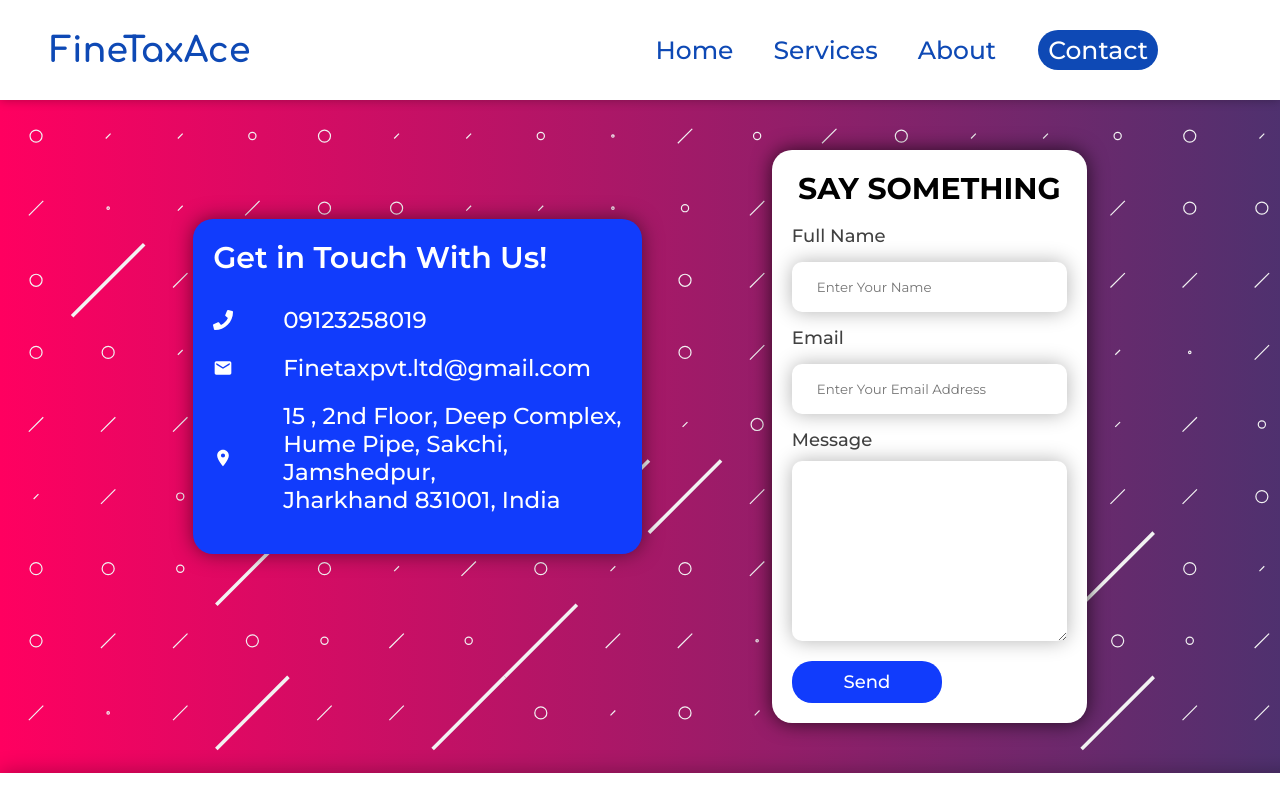
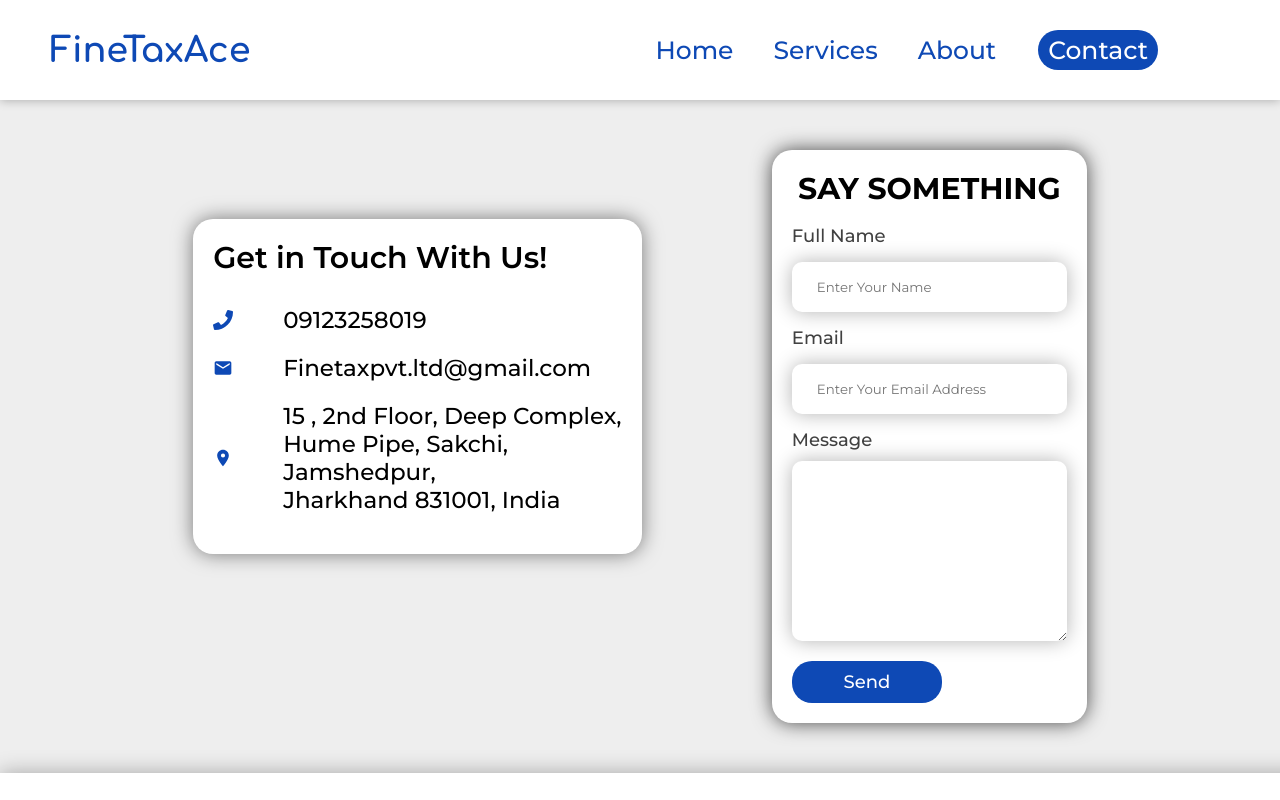
Before and after one commit to pinnintisagarSB/Finetaxace, a React (Create React App) app: page /contact in a window 1280 px wide. Shown: the top 800 px of the page. Built offline with nearby package versions, Linux system fonts and the light colour scheme.

Commit message:
commit on main

```diff
--- a/src/components/About.css
+++ b/src/components/About.css
@@ -30,7 +30,9 @@
     flex-direction: column;
     margin: 2rem;
     border-radius: 2rem;
-    background: transparent;
+    background-color: #EEEEEE;
+    padding: 1.5rem;
+    border: .1rem solid rgb(199, 199, 199);
     align-items: center;
 }
 .about-img img{
@@ -41,17 +43,19 @@
 .about-img h1{
     color: #000;
     font-size: 2.5rem;
-    font-weight: 500;
+    font-weight: 600;
     margin-bottom: 1rem;
 }
 .about-img p{
     color: #000;
-    font-size: 1.5rem;
+    font-size: 1.8rem;
     font-weight: 500;
 }
 .about-us{
     display: flex;
-    background-color: #fff;
+    background-color: #EEEEEE;
+    padding: 1.8rem;
+    border: .1rem solid rgb(199, 199, 199);
     flex-direction: column;
     text-align: center;
     padding: 3rem 5rem;
--- a/src/components/About.js
+++ b/src/components/About.js
@@ -36,7 +36,7 @@ const About = () => {
                    </div>
                    <div className="about-img">
                    <img src={Img1} alt="" />
-                   <h1>N SUSHILA KUMARI</h1>
+                   <h1>NALLABOTULA SUSHILA KUMARI</h1>
                    <p>Founder</p>
                </div>
                </div>
--- a/src/components/Card.css
+++ b/src/components/Card.css
@@ -14,7 +14,7 @@
 }
 .card-container h2{
     display: flex;
-    color: crimson;
+    color: #0E49B5;
     font-size: 3rem;
     margin-top: 1rem;
     justify-content: center;
--- a/src/components/Contact.css
+++ b/src/components/Contact.css
@@ -4,6 +4,7 @@
     position: relative;
     justify-content: center;
     z-index: 1;
+    background-color: #EEEEEE;
     padding-bottom: 0rem;
 }
 .contacts{
@@ -57,7 +58,7 @@
     margin-top: 2rem;
     padding: 1rem;
     border-radius: 2rem;
-    background-color: #113CFC;
+    background-color: #0E49B5;
     color: #fff;
     border: transparent;
     font-size: 1.8rem;
@@ -68,7 +69,7 @@
     flex-direction: column;
     border-radius: 2rem;
     padding: 2rem;
-    background: #113CFC;
+    background: #fff;
     box-shadow: 0 0 2rem 0 rgba(0,0,0,0.5);
     justify-content: center;
     height: 100%;
@@ -77,25 +78,26 @@
 .contact-address h1{
     font-size: 3rem;
     font-weight: 600;
-    color: #fff;
+    color: #000;
     margin-bottom: 3rem;
 }
 .contact-no{
     display: flex;
     flex-direction: row;
     align-items: center;
-    color: #fff;
+    color: #000;
     margin-bottom: 2rem;
 }
 .contact-no h2{
     font-size: 2.3rem;
     align-items: center;
-    color: #fff;
+    color: #000;
     margin-left: 5rem;
     font-weight: 500;
 }
 .call{
     font-size: 2rem;
+    color: #0E49B5;
 }
 .ad{
     display: flex;
--- a/src/components/Contact.js
+++ b/src/components/Contact.js
@@ -2,7 +2,6 @@ import React, { useEffect, useState } from 'react';
 import "./Contact.css";
 import * as emailjs from "emailjs-com";
 import {FaPhone} from "react-icons/fa";
-import Sprink from "./Sprinkle.svg"
 import {MdEmail,MdLocationOn} from "react-icons/md";
 import Aos from 'aos';
 const Contact = () => {
@@ -30,12 +29,17 @@ const Contact = () => {
             console.log(error.text);
             alert("Sorry, Send Again!")
         });
+        setData({
+            fullname:'',
+            email:'',
+            message:'',
+        });
     };
     useEffect(() => {
         Aos.init({duration: 1500})
     }, [])
     return (
-        <div className="contact" style={{backgroundImage:`url(${Sprink})`,backgroundSize: 'cover',backgroundRepeat: 'no-repeat'}}>
+        <div className="contact">
             <div className="contacts">
             <div data-aos="fade-up" className="contact-address">
                 <h1>Get in Touch With Us!</h1>
--- a/src/components/Home.css
+++ b/src/components/Home.css
@@ -1,6 +1,6 @@
 @import url('https://fonts.googleapis.com/css2?family=Montserrat:wght@100;200;300;400;500;600;700;800;900&family=Mulish:wght@200;300;400;500;600;700;800;900&family=Raleway:wght@100;200;300;400;500;600;700;800;900&display=swap');
 .home{
-    height: 100%;
+    height: 100vh;
     width: 100%;
     position: relative;
     overflow: hidden;
--- a/src/components/Service.css
+++ b/src/components/Service.css
@@ -12,8 +12,8 @@
     font-size: 3.5rem;
     padding-top: 3rem;
     font-weight: 600;
-    color: crimson;
-    font-family: 'Montserrat','sans-serif';
+    color: #000;
+    font-family: 'Comfortaa','sans-serif';
 }
 .service-container{
     margin: 0 10rem;
```
